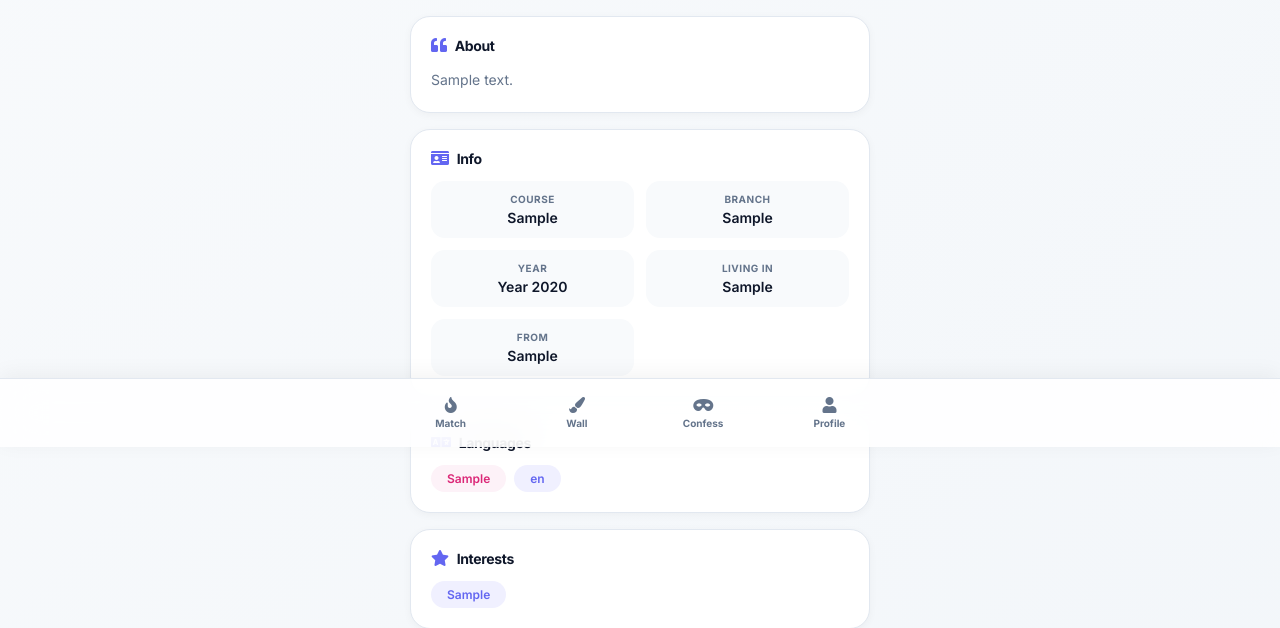
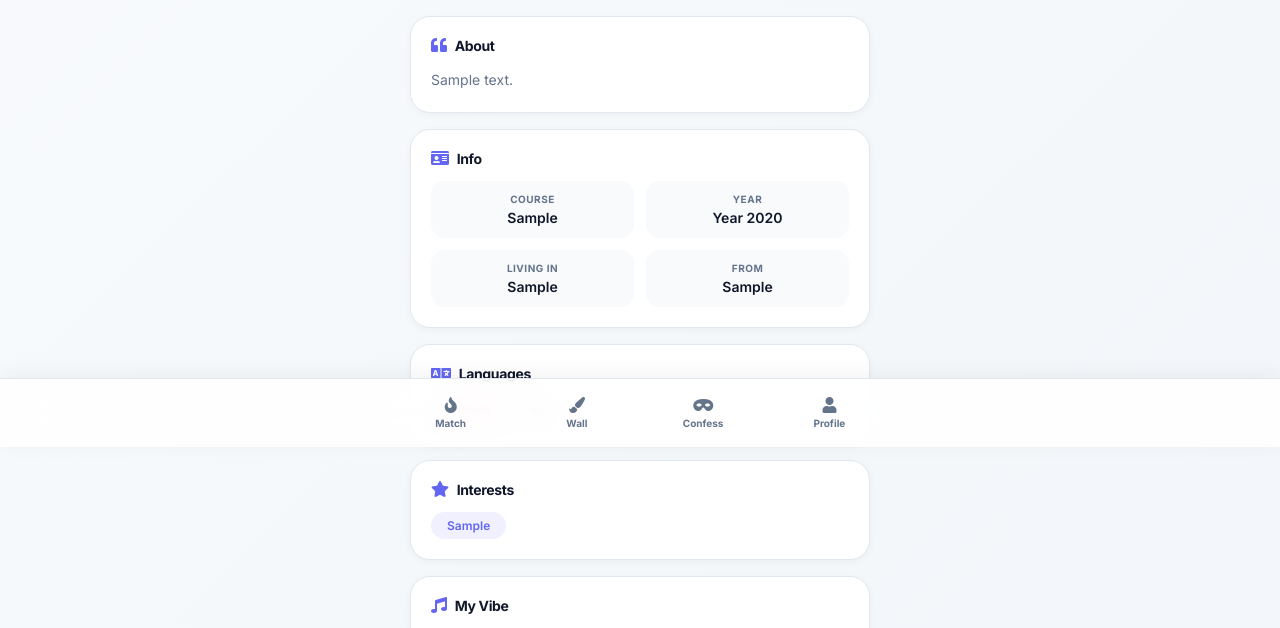
Before and after one commit to Arunmohankml/datingapp, a Django app: page /profile/1/ in a window 1280 px wide. Shown: the part 353-981 px from the top of the page. Run offline with Django 5.2, Linux system fonts and the light colour scheme; a user stored in the database is signed in; tables that the repository leaves empty hold one stand-in row (values such as "Sample post"); grey boxes marked "Sample" are stand-in pictures; grey boxes labelled with a size stand in for pictures from a placeholder-image service; some libraries are stand-ins or nearby versions.

Commit message:
db: completely wipe out branch from all profiles, models, views, and templates

```diff
--- a/home/admin.py
+++ b/home/admin.py
@@ -11,7 +11,7 @@ class OptionInline(admin.TabularInline):  # or admin.StackedInline
 @admin.register(Profile)
 class ProfileAdmin(admin.ModelAdmin):
     list_display = ('name', 'user', 'age', 'gender', 'campus', 'clg_year')
-    search_fields = ('name', 'user__username', 'campus', 'branch')
+    search_fields = ('name', 'user__username', 'campus')
     list_filter = ('campus', 'gender', 'clg_year', 'looking_for')
 
 
--- a/home/forms.py
+++ b/home/forms.py
@@ -45,20 +45,7 @@ COURSE_CHOICES = [
     ('Ph.D', 'Ph.D'),
     ('Other', 'Other'),
 ]
-BRANCH_CHOICES = [
-    ('', 'Select Branch'),
-    ('CSE', 'Computer Science (CSE)'),
-    ('ECE', 'Electronics & Comm. (ECE)'),
-    ('EEE', 'Electrical & Electronics (EEE)'),
-    ('Mechanical', 'Mechanical Engineering'),
-    ('Civil', 'Civil Engineering'),
-    ('IT', 'Information Technology (IT)'),
-    ('Biotech', 'Biotechnology'),
-    ('AI/ML', 'AI & Machine Learning'),
-    ('Data Science', 'Data Science'),
-    ('Cyber Security', 'Cyber Security'),
-    ('Other', 'Other'),
-]
+
 
 class ProfileForm(forms.ModelForm):
     profile_pic_file = forms.ImageField(required=False, label="Upload Photo", widget=forms.FileInput(attrs={'class': 'form-control'}))
@@ -83,7 +70,7 @@ class ProfileForm(forms.ModelForm):
     class Meta:
         model = Profile
         fields = [
-            'name', 'gender', 'age', 'clg_year', 'campus', 'course', 'branch',
+            'name', 'gender', 'age', 'clg_year', 'campus', 'course',
             'living_place', 'native_place',
             'languages', 'mother_tongues',
             'bio', 'liked_songs', 'liked_movies', 'fav_shows', 'interest_tags', 'looking_for',
@@ -96,7 +83,7 @@ class ProfileForm(forms.ModelForm):
             'clg_year': forms.Select(choices=YEAR_CHOICES, attrs={'class': 'form-control'}),
             'campus': forms.Select(choices=CAMPUS_CHOICES, attrs={'class': 'form-control'}),
             'course': forms.Select(choices=COURSE_CHOICES, attrs={'class': 'form-control'}),
-            'branch': forms.Select(choices=BRANCH_CHOICES, attrs={'class': 'form-control'}),
+
             'bio': forms.Textarea(attrs={'class': 'form-control', 'rows': 3, 'placeholder': 'Write a short bio...'}),
             'liked_songs': forms.Textarea(attrs={'class': 'form-control', 'rows': 2}),
             'liked_movies': forms.Textarea(attrs={'class': 'form-control', 'rows': 2}),
@@ -111,7 +98,7 @@ class ProfileForm(forms.ModelForm):
         # Make specific fields mandatory for completion
         mandatory_fields = [
             'living_place', 'native_place',
-            'clg_year', 'campus', 'course', 'branch',
+            'clg_year', 'campus', 'course',
             'pref_age_min', 'pref_age_max', 'pref_gender', 'age'
         ]
         for field in mandatory_fields:
@@ -165,7 +152,7 @@ class ProfileEditForm(forms.ModelForm):
         fields = [
             'name', 'bio', 'age', 'languages', 'mother_tongues', 'interest_tags',
             'living_place', 'native_place',
-            'clg_year', 'campus', 'course', 'branch',
+            'clg_year', 'campus', 'course',
             'pref_age_min', 'pref_age_max', 'pref_gender', 'pref_languages',
             'looking_for', 'is_discoverable'
         ]
@@ -178,7 +165,7 @@ class ProfileEditForm(forms.ModelForm):
             'clg_year': forms.Select(choices=YEAR_CHOICES, attrs={'class': 'form-control'}),
             'campus': forms.Select(choices=CAMPUS_CHOICES, attrs={'class': 'form-control', 'disabled': 'disabled'}),
             'course': forms.Select(choices=COURSE_CHOICES, attrs={'class': 'form-control'}),
-            'branch': forms.Select(choices=BRANCH_CHOICES, attrs={'class': 'form-control'}),
+
         }
 
     def clean_languages(self):
--- a/home/models.py
+++ b/home/models.py
@@ -12,7 +12,7 @@ class Profile(models.Model):
     clg_year = models.IntegerField(null=True, blank=True)
     campus = models.CharField(max_length=100, default='', blank=True)
     course = models.CharField(max_length=100, default='', blank=True)
-    branch = models.CharField(max_length=100, default='', blank=True)
+
 
     # Places
     living_place = models.CharField(max_length=100, default='', blank=True)
@@ -44,7 +44,7 @@ class Profile(models.Model):
     pref_gender = models.CharField(max_length=10, choices=[('male','Male'), ('female','Female'), ('any','Any')], default='any')
     pref_languages = models.TextField(default='', blank=True)
     pref_campus = models.CharField(max_length=100, blank=True)
-    pref_branch = models.CharField(max_length=100, blank=True)
+
 
     # Face Verification (Simplified)
     VERIFICATION_STATUS_CHOICES = [
--- a/template/edit_profile.html
+++ b/template/edit_profile.html
@@ -693,10 +693,7 @@
                     <label>Course</label>
                     {{ form.course }}
                 </div>
-                <div class="form-group">
-                    <label>Branch</label>
-                    {{ form.branch }}
-                </div>
+
                 <div class="form-group">
                     <label>Year of Study</label>
                     {{ form.clg_year }}
--- a/template/home.html
+++ b/template/home.html
@@ -270,7 +270,7 @@ async function toggleDiscoverability() {
                             <i class="fas fa-check-circle" style="color: #6366f1; font-size: 14px; margin-left: 2px;" title="Verified Profile"></i>
                             {% endif %}
                         </h4>
-                        <p style="margin: 4px 0; color: var(--text-muted); font-size: 13px;">{{ m.profile.course }} {{ m.profile.branch }} • Year {{ m.profile.clg_year }} • {{ m.profile.campus_display }}</p>
+                        <p style="margin: 4px 0; color: var(--text-muted); font-size: 13px;">{{ m.profile.course }} • Year {{ m.profile.clg_year }} • {{ m.profile.campus_display }}</p>
                         <div style="display: flex; align-items: center; gap: 6px;">
                             <span style="display: inline-block; padding: 2px 8px; border-radius: 20px; background: #eef2ff; color: var(--primary); font-size: 11px; font-weight: 700;">{{ m.score }}% MATCH</span>
                             {% if m.profile.user.favorite_movies.exists or m.profile.user.favorite_songs.exists %}
--- a/template/match_popup.html
+++ b/template/match_popup.html
@@ -332,7 +332,7 @@
         {% if match.age %}<div class="pill"><i class="fas fa-birthday-cake"></i> {{ match.age }} yrs</div>{% endif %}
         {% if match.campus %}<div class="pill"><i class="fas fa-university"></i> {{ match.campus_display }}</div>{% endif %}
         {% if match.course %}<div class="pill"><i class="fas fa-graduation-cap"></i> {{ match.course }}</div>{% endif %}
-        {% if match.branch %}<div class="pill"><i class="fas fa-code-branch"></i> {{ match.branch }}</div>{% endif %}
+
         {% if match.clg_year %}<div class="pill"><i class="fas fa-calendar-alt"></i> Year {{ match.clg_year }}</div>{% endif %}
         {% if match.living_place %}<div class="pill"><i class="fas fa-map-marker-alt"></i> {{ match.living_place }}</div>{% endif %}
         {% if match.native_place %}<div class="pill"><i class="fas fa-home"></i> {{ match.native_place }}</div>{% endif %}
--- a/template/view_profile.html
+++ b/template/view_profile.html
@@ -287,12 +287,7 @@
                 <div class="info-value">{{ profile.course }}</div>
             </div>
             {% endif %}
-            {% if profile.branch %}
-            <div class="info-item">
-                <div class="info-label">Branch</div>
-                <div class="info-value">{{ profile.branch }}</div>
-            </div>
-            {% endif %}
+
 
             {% if profile.clg_year %}
             <div class="info-item">
```
Also changed, not shown: template/complete_profile.html (+4 -11 lines), home/migrations/0028_remove_profile_branch_remove_profile_pref_branch.py (added).
